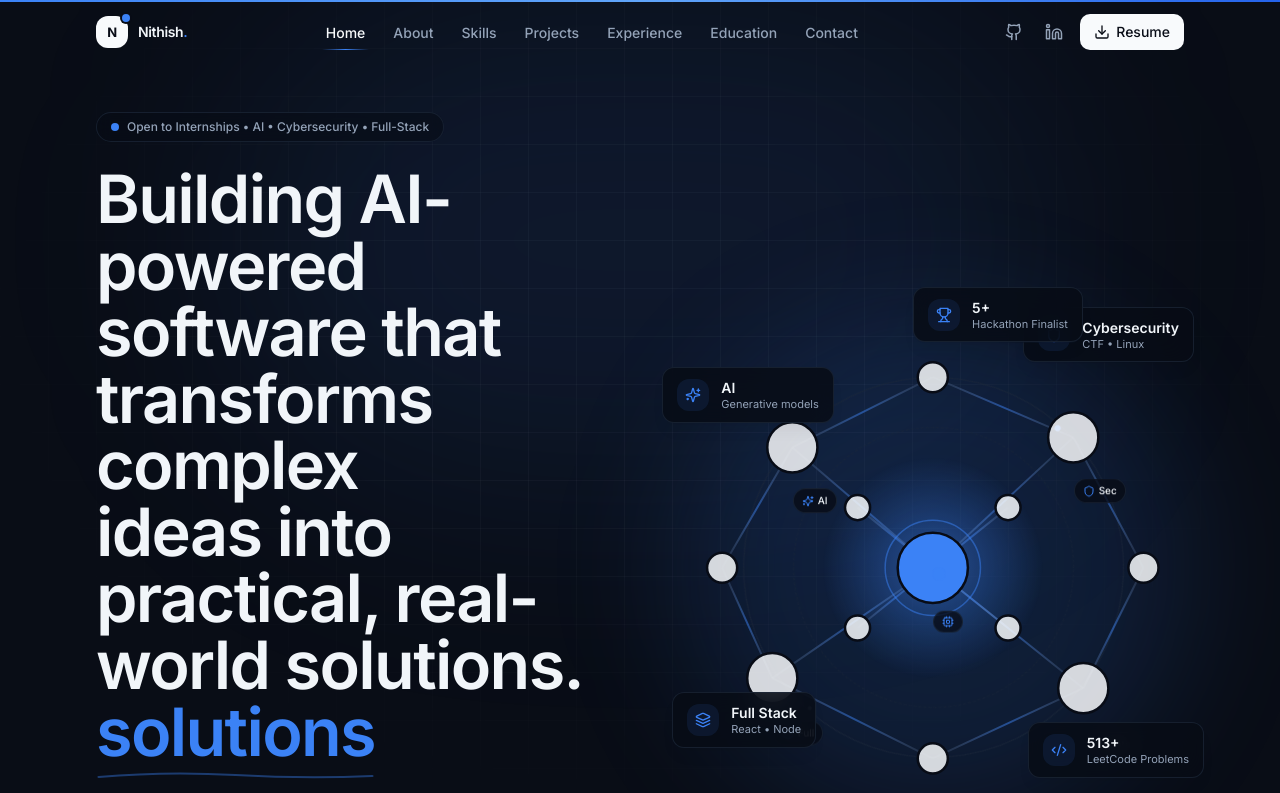
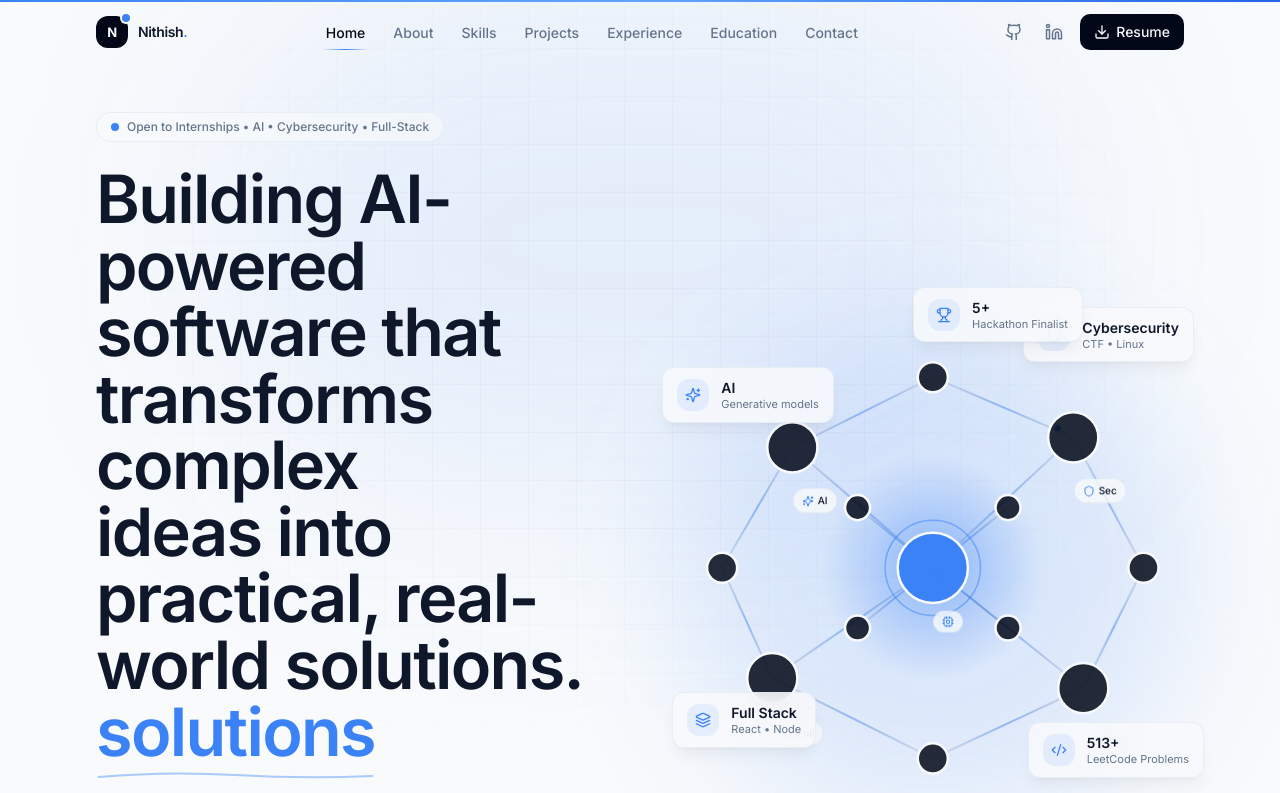
Before and after one commit to Nithish-Bharathwaj-N/NITHISH-PORTFOLIO, a Next.js app: page / in a window 1280 px wide. Shown: the top 793 px of the page. Built offline with nearby package versions, Linux system fonts and the light colour scheme.

Commit message:
style: set portfolio default theme to clean light mode with off-white background and blue accents

```diff
--- a/app/globals.css
+++ b/app/globals.css
@@ -4,47 +4,45 @@
 
 @layer base {
   :root {
-    --background: 222 47% 6%;
-    --foreground: 210 40% 98%;
-    --card: 222 47% 9%;
-    --card-foreground: 210 40% 98%;
-    --popover: 222 47% 8%;
-    --popover-foreground: 210 40% 98%;
-    --primary: 199 89% 48%;
+    --background: 210 40% 98%;
+    --foreground: 222.2 84% 4.9%;
+    --card: 0 0% 100%;
+    --card-foreground: 222.2 84% 4.9%;
+    --popover: 0 0% 100%;
+    --popover-foreground: 222.2 84% 4.9%;
+    --primary: 221.2 83.2% 53.3%;
     --primary-foreground: 210 40% 98%;
-    --secondary: 217 33% 17%;
-    --secondary-foreground: 210 40% 98%;
-    --muted: 217 33% 14%;
-    --muted-foreground: 215 20.2% 65.1%;
-    --accent: 199 89% 48%;
-    --accent-foreground: 210 40% 98%;
-    --destructive: 0 62.8% 30.6%;
+    --secondary: 210 40% 96.1%;
+    --secondary-foreground: 222.2 47.4% 11.2%;
+    --muted: 210 40% 96.1%;
+    --muted-foreground: 215.4 16.3% 46.9%;
+    --accent: 221.2 83.2% 53.3%;
+    --accent-foreground: 222.2 47.4% 11.2%;
+    --destructive: 0 84.2% 60.2%;
     --destructive-foreground: 210 40% 98%;
-    --border: 217 33% 17%;
-    --input: 217 33% 17%;
-    --ring: 199 89% 48%;
+    --border: 214.3 31.8% 91.4%;
+    --input: 214.3 31.8% 91.4%;
+    --ring: 221.2 83.2% 53.3%;
     --radius: 0.75rem;
   }
-  .dark {
-    --background: 222 47% 6%;
-    --foreground: 210 40% 98%;
-    --card: 222 47% 9%;
-    --card-foreground: 210 40% 98%;
-    --popover: 222 47% 8%;
-    --popover-foreground: 210 40% 98%;
-    --primary: 199 89% 48%;
+  .light {
+    --background: 210 40% 98%;
+    --foreground: 222.2 84% 4.9%;
+    --card: 0 0% 100%;
+    --card-foreground: 222.2 84% 4.9%;
+    --popover: 0 0% 100%;
+    --popover-foreground: 222.2 84% 4.9%;
+    --primary: 221.2 83.2% 53.3%;
     --primary-foreground: 210 40% 98%;
-    --secondary: 217 33% 17%;
-    --secondary-foreground: 210 40% 98%;
-    --muted: 217 33% 14%;
-    --muted-foreground: 215 20.2% 65.1%;
-    --accent: 199 89% 48%;
-    --accent-foreground: 210 40% 98%;
-    --destructive: 0 62.8% 30.6%;
-    --destructive-foreground: 210 40% 98%;
-    --border: 217 33% 17%;
-    --input: 217 33% 17%;
-    --ring: 199 89% 48%;
+    --secondary: 210 40% 96.1%;
+    --secondary-foreground: 222.2 47.4% 11.2%;
+    --muted: 210 40% 96.1%;
+    --muted-foreground: 215.4 16.3% 46.9%;
+    --accent: 221.2 83.2% 53.3%;
+    --accent-foreground: 222.2 47.4% 11.2%;
+    --border: 214.3 31.8% 91.4%;
+    --input: 214.3 31.8% 91.4%;
+    --ring: 221.2 83.2% 53.3%;
   }
 }
 
@@ -57,33 +55,33 @@
     -moz-osx-font-smoothing: grayscale;
     scroll-behavior: smooth;
     scroll-padding-top: 5rem;
-    color-scheme: dark;
+    color-scheme: light;
   }
   body {
-    background-color: #090d16;
-    color: #f8fafc;
+    background-color: #f8fafc;
+    color: #0f172a;
     @apply font-sans antialiased;
     font-feature-settings: 'cv11', 'ss01';
     font-variation-settings: 'opsz' 32;
   }
   ::selection {
-    background-color: rgba(6, 182, 212, 0.3);
-    color: #ffffff;
+    background-color: rgba(37, 99, 235, 0.15);
+    color: #1e3a8a;
   }
-  /* Custom glowing scrollbar */
+  /* Light scrollbar */
   ::-webkit-scrollbar {
     width: 8px;
     height: 8px;
   }
   ::-webkit-scrollbar-track {
-    background: #090d16;
+    background: #f1f5f9;
   }
   ::-webkit-scrollbar-thumb {
-    background: #1e293b;
+    background: #cbd5e1;
     border-radius: 9999px;
   }
   ::-webkit-scrollbar-thumb:hover {
-    background: #06b6d4;
+    background: #94a3b8;
   }
 }
 
@@ -96,23 +94,23 @@
   }
   .bg-grid {
     background-image:
-      linear-gradient(to right, rgba(255, 255, 255, 0.05) 1px, transparent 1px),
-      linear-gradient(to bottom, rgba(255, 255, 255, 0.05) 1px, transparent 1px);
+      linear-gradient(to right, rgba(15, 23, 42, 0.04) 1px, transparent 1px),
+      linear-gradient(to bottom, rgba(15, 23, 42, 0.04) 1px, transparent 1px);
     background-size: 48px 48px;
   }
   .gradient-text-cyan {
-    background: linear-gradient(135deg, #38bdf8 0%, #818cf8 100%);
+    background: linear-gradient(135deg, #1d4ed8 0%, #0284c7 100%);
     -webkit-background-clip: text;
     background-clip: text;
     -webkit-text-fill-color: transparent;
   }
   .glass {
-    background: rgba(9, 13, 22, 0.85);
+    background: rgba(255, 255, 255, 0.85);
     backdrop-filter: blur(16px) saturate(180%);
     -webkit-backdrop-filter: blur(16px) saturate(180%);
   }
   .glass-card {
-    background: rgba(15, 23, 42, 0.6);
+    background: rgba(255, 255, 255, 0.9);
     backdrop-filter: blur(12px) saturate(160%);
     -webkit-backdrop-filter: blur(12px) saturate(160%);
   }
--- a/app/layout.tsx
+++ b/app/layout.tsx
@@ -75,7 +75,7 @@ export const metadata: Metadata = {
   },
 };
 
-export const themeColor = '#06b6d4';
+export const themeColor = '#2563eb';
 
 export default function RootLayout({
   children,
@@ -83,8 +83,8 @@ export default function RootLayout({
   children: React.ReactNode;
 }) {
   return (
-    <html lang="en" className={`dark ${inter.variable}`} style={{ colorScheme: 'dark' }}>
-      <body className="font-sans antialiased bg-[#090d16] text-slate-100 selection:bg-cyan-500/30 selection:text-cyan-200">
+    <html lang="en" className={`light ${inter.variable}`} style={{ colorScheme: 'light' }}>
+      <body className="font-sans antialiased bg-slate-50 text-slate-900 selection:bg-blue-500/20 selection:text-blue-900">
         {children}
       </body>
     </html>
```
